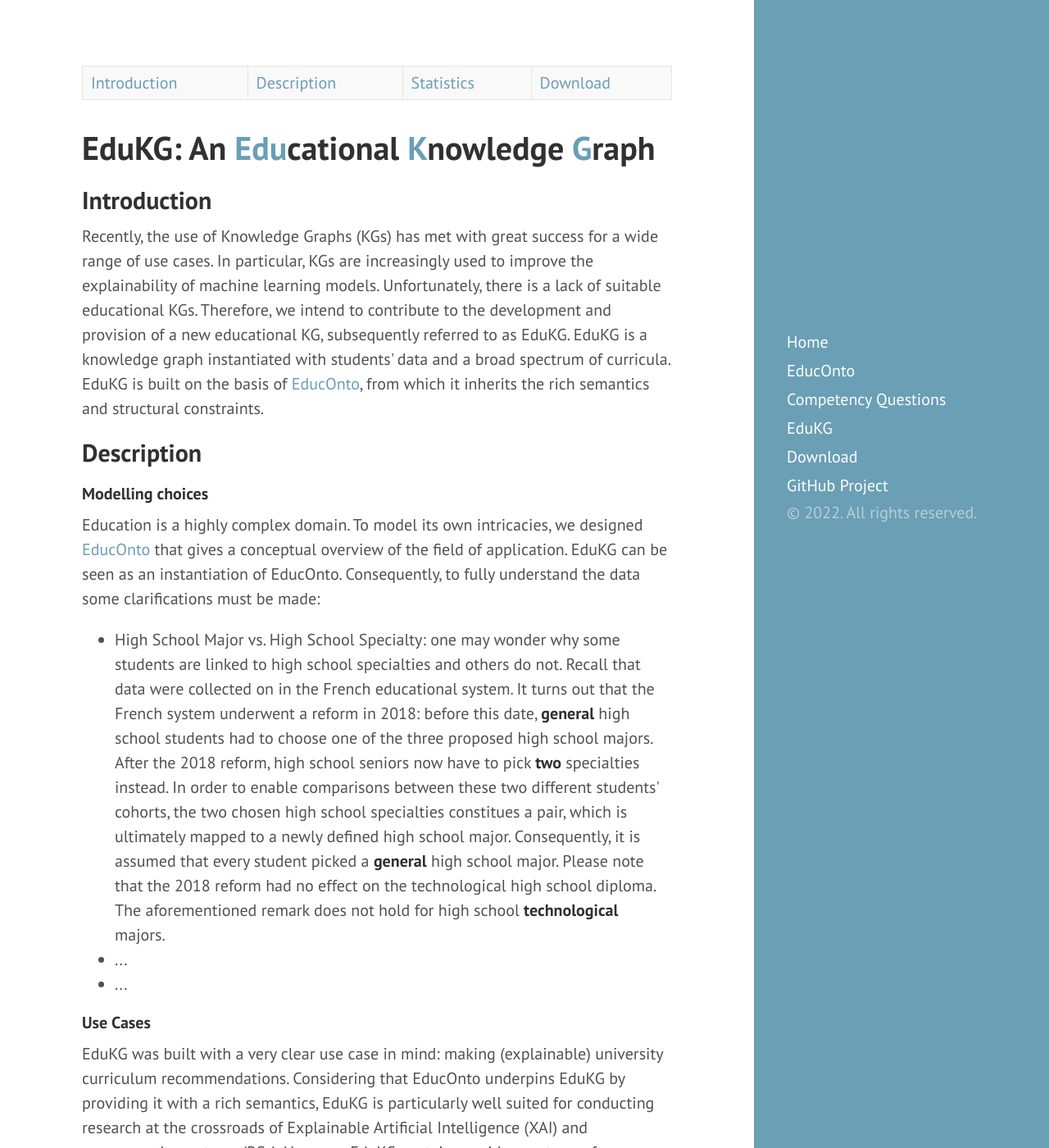
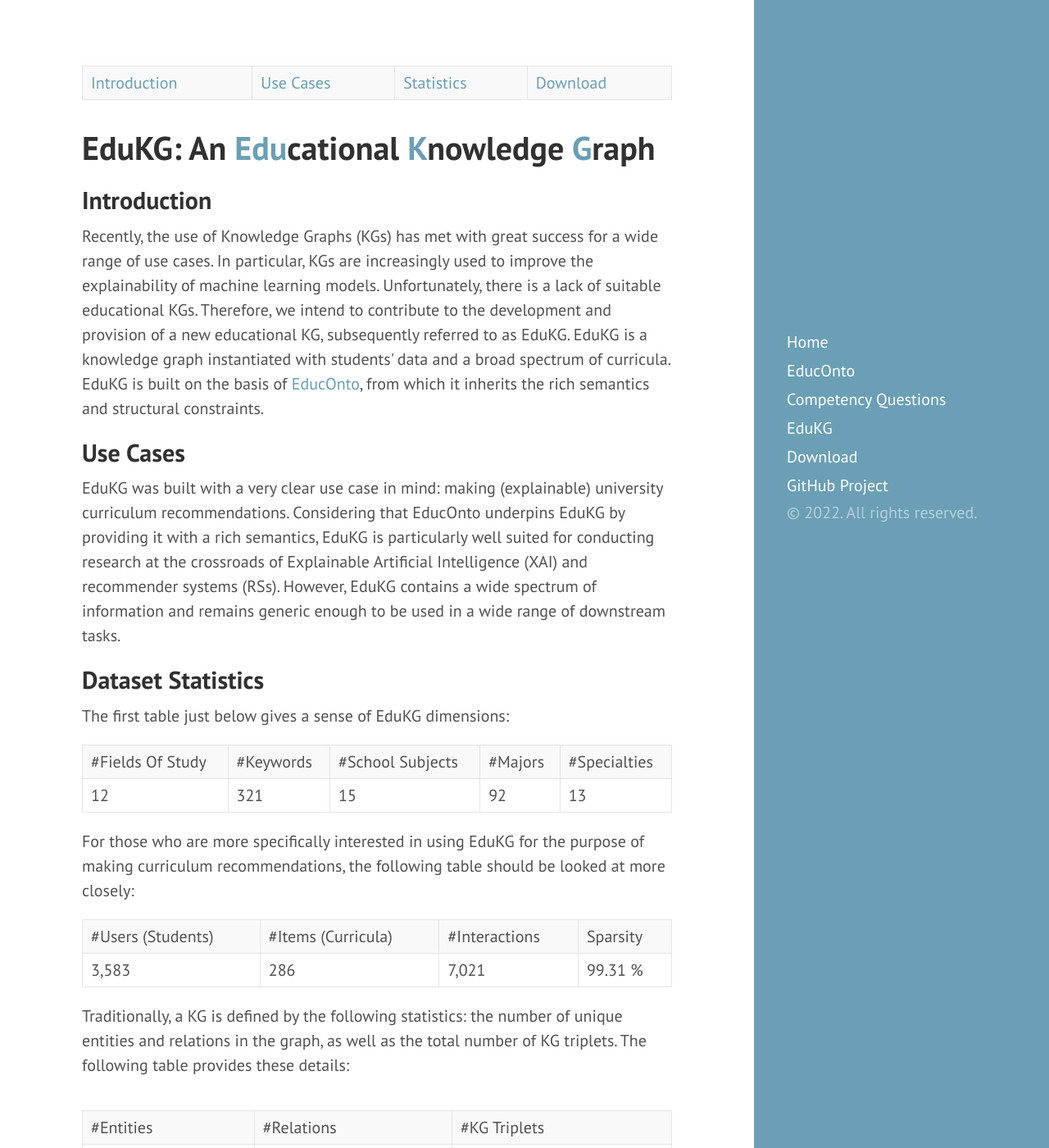
Before and after one commit to nicolas-hbt/educ-ontokg, a Jekyll site: the page built from edukg.md, in a window 1280 px wide and 1400 px high. Shown: the whole window at 82% size. Built offline with Jekyll 4.4.1, drawn with Linux system fonts in a browser that asks for light colours; Markdown is read by kramdown in place of the engine named in the settings.

Commit message:
Update edukg.md

```diff
--- a/edukg.md
+++ b/edukg.md
@@ -3,7 +3,7 @@
 title: EduKG
 ---
 
-[Introduction](#introduction) | [Description](#description) | [Statistics](#statistics) | [Download](#download)
+[Introduction](#introduction) | [Use Cases](#usecases) | [Statistics](#statistics) | [Download](#download)
 
 <article class="mb-5" id="edukg">
 <content>
@@ -12,7 +12,9 @@
 <h2 id="introduction">Introduction</h2>
 <p>Recently, the use of Knowledge Graphs (KGs) has met with great success for a wide range of use cases. In particular, KGs are increasingly used to improve the explainability of machine learning models. Unfortunately, there is a lack of suitable educational KGs. Therefore, we intend to contribute to the development and provision of a new educational KG, subsequently referred to as EduKG. EduKG is a knowledge graph instantiated with students' data and a broad spectrum of curricula. EduKG is built on the basis of <a href="{{site.baseurl}}educonto">EducOnto</a>, from which it inherits the rich semantics and structural constraints.</p>
 
+  <!--
 <h2 id="description">Description</h2>
+
 
 <h4 id="modelling">Modelling choices</h4>
 
@@ -23,9 +25,9 @@
   <li>...</li>
   <li>...</li>
 </ul>
+ !-->
 
-
-<h4 id="usecases">Use Cases</h4>
+<h2 id="usecases">Use Cases</h2>
 <p>EduKG was built with a very clear use case in mind: making (explainable) university curriculum recommendations. Considering that EducOnto underpins EduKG by providing it with a rich semantics, EduKG is particularly well suited for conducting research at the crossroads of Explainable Artificial Intelligence (XAI) and recommender systems (RSs). However, EduKG contains a wide spectrum of information and remains generic enough to be used in a wide range of downstream tasks.</p>
 
 <h2 id="statistics">Dataset Statistics</h2>
```
